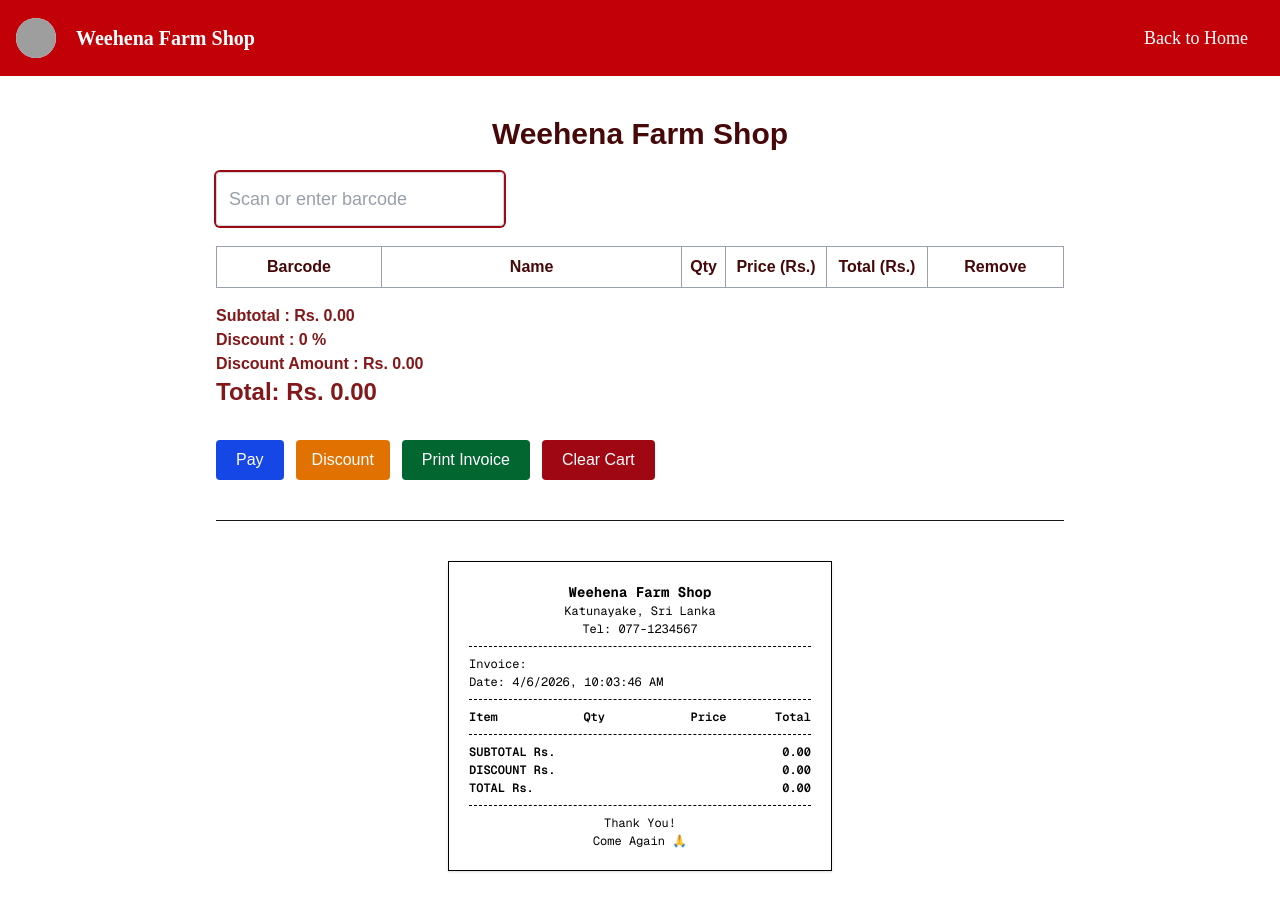
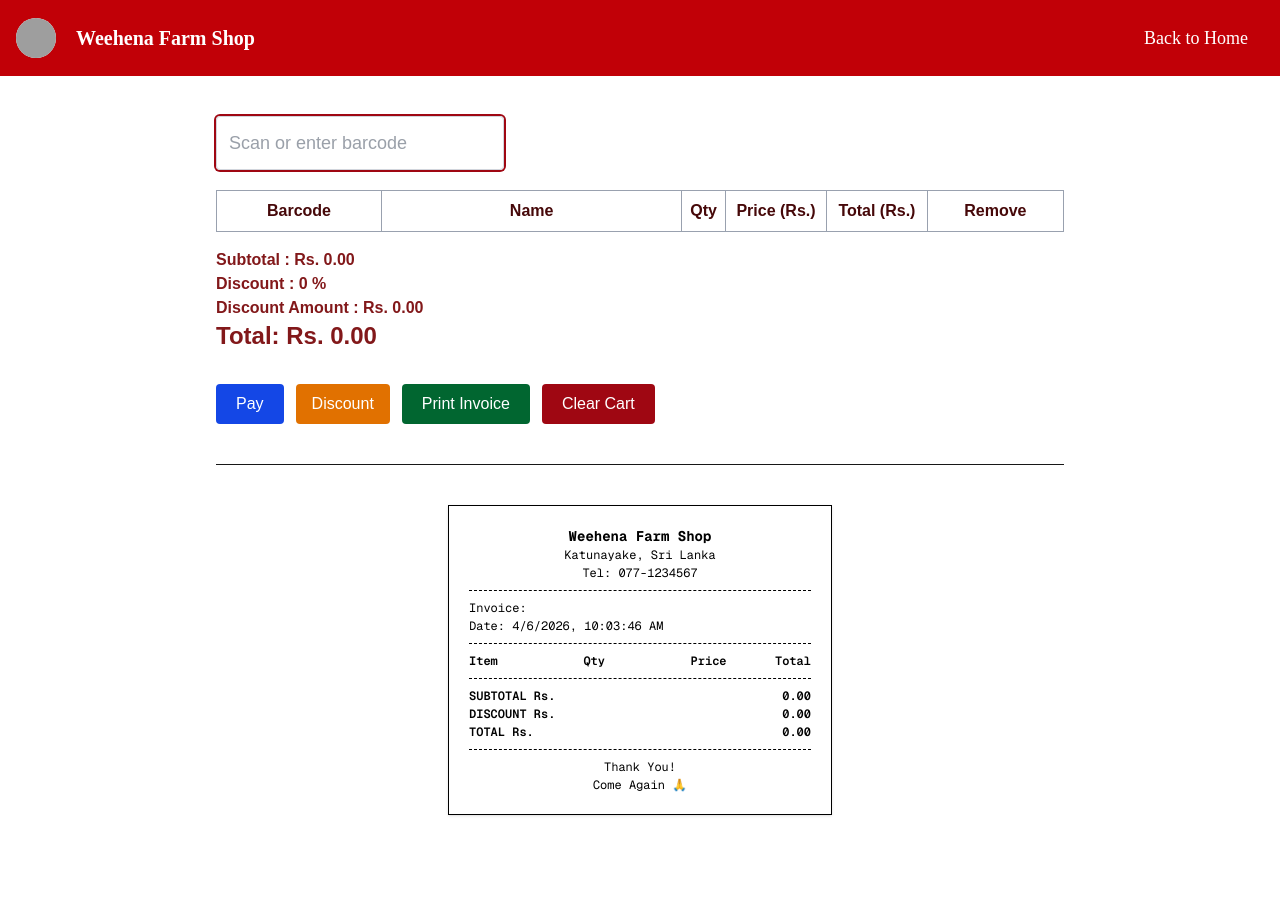
Before and after one commit to yohan9878/pos-system, a Next.js app: page /outlet/1/scan in a window 1280 px wide. After the commit the page ends 855 px from the top, so only its background shows below. Built offline with nearby package versions, Linux system fonts and the light colour scheme; grey boxes are pictures that could not be loaded.

Commit message:
Fixed handleAdd function

```diff
--- a/app/(pos)/outlet/[id]/scan/page.tsx
+++ b/app/(pos)/outlet/[id]/scan/page.tsx
@@ -34,8 +34,8 @@ export default function ScanPage() {
 
   const inputRef = useRef<HTMLInputElement>(null);
 
-  const handleAdd = () => {
-    const product = fetchProduct(barcode);
+  const handleAdd = async () => {
+    const product = await fetchProduct(barcode);
     if (!product) return alert("Product not found");
 
     // Open modal for ANY scan
@@ -89,10 +89,6 @@ export default function ScanPage() {
 
   return (
     <div className="p-6 max-w-4xl mx-auto font-poppins">
-      <h1 className="text-3xl text-red-950 text-center font-popins font-semibold mb-5">
-        Weehena Farm Shop
-      </h1>
-
       <BarcodeInput
         barcode={barcode}
         setBarcode={setBarcode}
```
